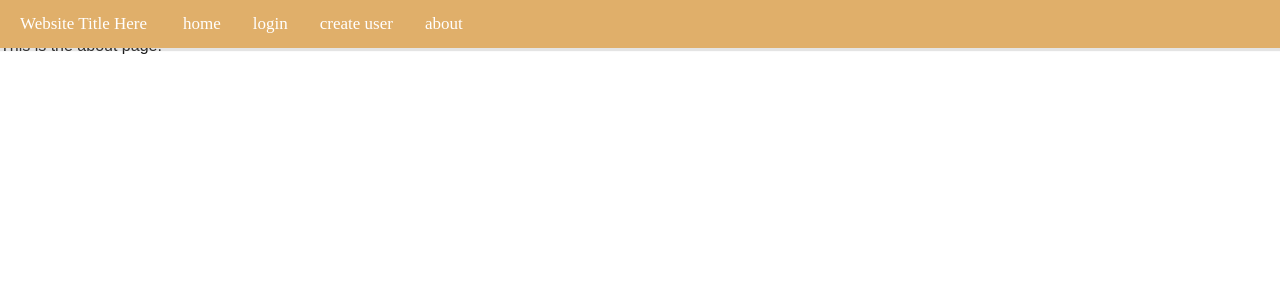
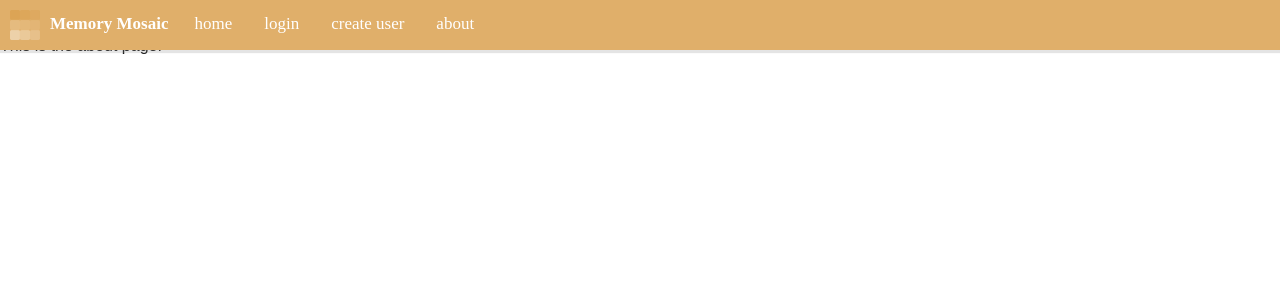
Before and after one commit to CS196Illinois/FA24-Group1, a Next.js app in the folder Project/frontend/: page /about in a window 1280 px wide. Shown: the top 300 px of the page. Built offline with nearby package versions, Linux system fonts and the light colour scheme.

Commit message:
Logo and Website Name Added

```diff
--- a/Project/frontend/app/components/navbar.js
+++ b/Project/frontend/app/components/navbar.js
@@ -1,14 +1,17 @@
 import React from 'react';
 import Link from 'next/link';
 import styles from "./navbar.module.css";
+import Image from "next/image";
+import LogoImg from "../public/Logo.png";
 
 const Navbar = () => {
   return (
 
 <nav className={styles.navbar}>
     <ul>
+    <Image alt="logo" src={LogoImg} className={styles.logoPic}/>
       <li className = {styles.logo}>
-          Website Title Here
+          Memory Mosaic
       </li>
       <li>
       <Link href="/" className= {styles.item}>
--- a/Project/frontend/app/components/navbar.module.css
+++ b/Project/frontend/app/components/navbar.module.css
@@ -19,12 +19,19 @@
     float: right;
 }
 
+.logoPic {
+  width: 30px;
+  height: 30px;
+  margin:10px 0px 10px 10px;
+}
+
 /*styles website title*/
 .logo {
+  font-weight: bold;
     float: left;
     display: block;
     text-align: center;
-    padding: 14px 20px;
+    padding: 14px 10px;
     text-decoration: none;
     font-size: 17px;
 }
```
Also changed, not shown: Project/frontend/app/public/Logo.png (added), 1 other file (tests, documents, lock files or other folders).
